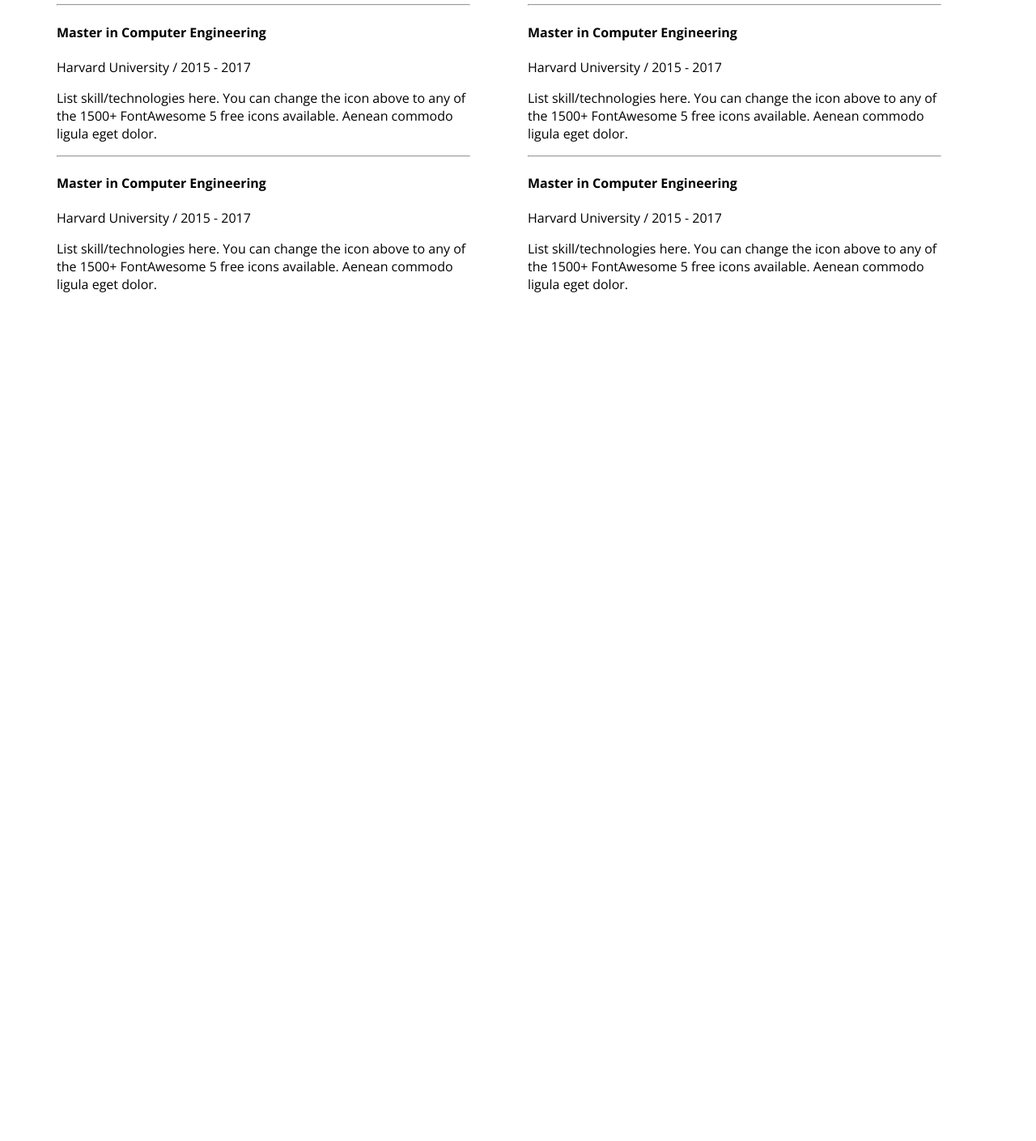
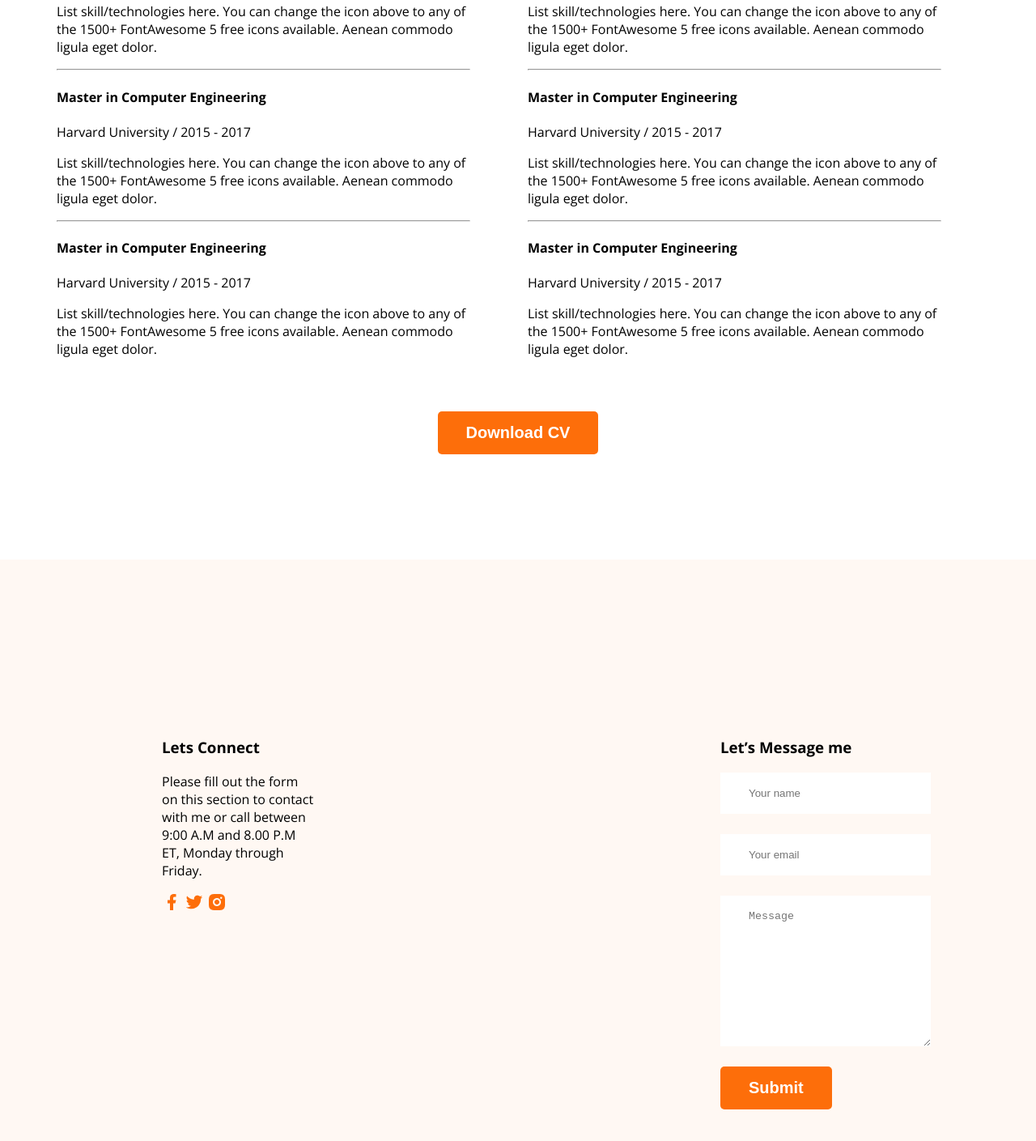
Before and after one commit to bellal1985h1/developer-portfolio, a plain HTML site: page index.html in a window 1280 px wide. Shown: the part 2496-3905 px from the top of the page at 81% size. Before the commit the page ends 2874 px from the top, so only its background shows below. Drawn offline with nearby package versions, Linux system fonts and the light colour scheme.

Commit message:
footer submite button updated

```diff
--- a/index.html
+++ b/index.html
@@ -189,8 +189,45 @@
             </div>
           </div>
         </div>
+        <div class="btn-download">
+          <button class="btn-primary">Download CV</button>
+        </div>
       </section>
     </main>
-    <footer></footer>
+    <footer>
+      <div class="footer-colum-left">
+        <h3 class="connect">Lets Connect</h3>
+        <p>
+          Please fill out the form on this section to contact with me or call
+          between 9:00 A.M and 8.00 P.M ET, Monday through Friday.
+        </p>
+        <div class="social-link">
+          <a href=""><img src="./images/icons/facebook.png" alt="" /></a>
+          <a href=""><img src="./images/icons/twitter.png" alt="" /></a>
+          <a href=""><img src="./images/icons/insta.png" alt="" /></a>
+        </div>
+      </div>
+      <div class="footer-colum-right">
+        <h3>Let’s Message me</h3>
+        <form>
+          <label for="name">
+            <input id="name" type="text" placeholder="Your name" />
+          </label>
+          <label for="email">
+            <input id="email" type="text" placeholder="Your email" />
+          </label>
+          <label for="message">
+            <textarea
+              id="message"
+              id="textarea"
+              cols="30"
+              rows="10"
+              placeholder="Message"
+            ></textarea>
+            <input class="btn-primary" type="submit" value="Submit" />
+          </label>
+        </form>
+      </div>
+    </footer>
   </body>
 </html>
--- a/styles/developer.css
+++ b/styles/developer.css
@@ -175,8 +175,40 @@
 .resume-container {
   display: flex;
   gap: 71px;
+  margin-top: 80px;
 }
 
 .eduction {
   max-width: 511px;
 }
+.btn-download {
+  text-align: center;
+  margin-top: 50px;
+  margin-bottom: 15px;
+}
+/* Footer related style */
+
+footer {
+  display: flex;
+  /* justify-content: space-between; */
+  background-color: #fff8f3;
+  margin-top: 130px;
+  gap: 100px;
+}
+.footer-colum-left {
+  width: 50%;
+  padding: 200px;
+}
+.footer-colum-right {
+  width: 50%;
+  padding: 200px;
+}
+form input[type="text"],
+input[type="email"],
+textarea {
+  display: block;
+  margin-bottom: 25px;
+  padding: 18px 35px;
+  border: none;
+  width: 100%;
+}
```
